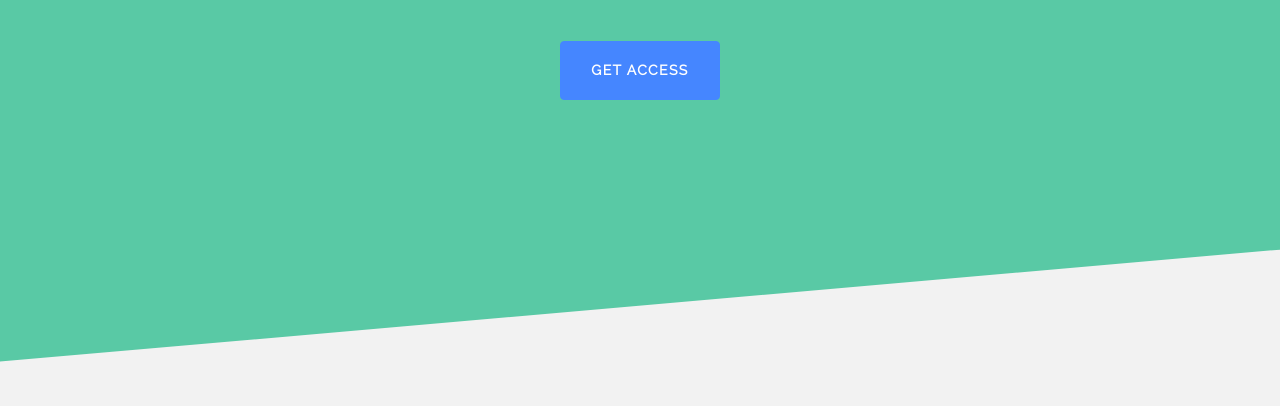
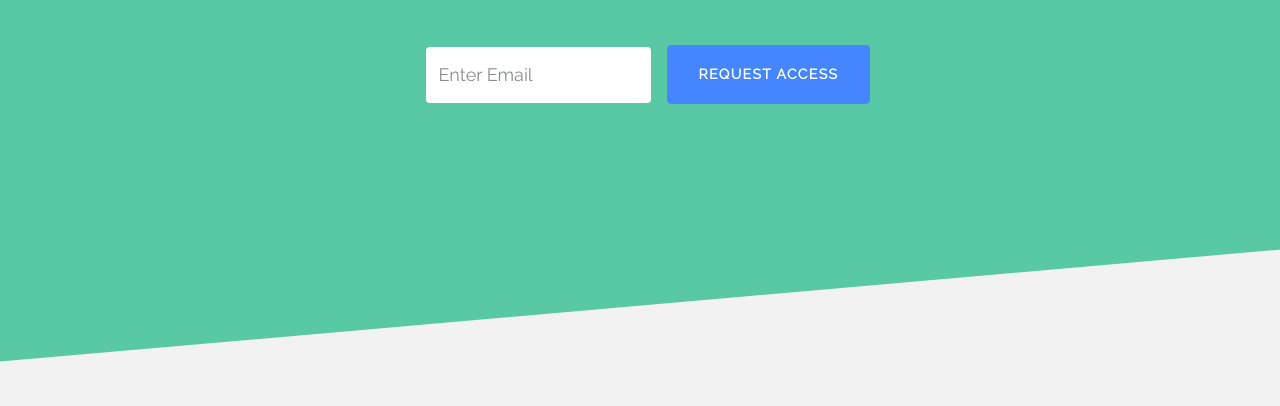
Before and after one commit to stuartsharpe11/cliq-landing-page, a plain HTML site: page index.html in a window 1280 px wide. Shown: the part 394-800 px from the top of the page. Drawn offline with Linux system fonts and the light colour scheme; some packages are replaced by stand-ins of ours; no server answers; files whose address does not match are found by name.

Commit message:
test features added to index

```diff
--- a/css/style.css
+++ b/css/style.css
@@ -238,9 +238,8 @@ h1, h2, h3, h4, h5,
 .form-control {
   border: none;
   height: 56px;
-  width: 200px;
   background: white !important;
-  color: white !important;
+  color: black !important;
   font-size: 18px; }
   .form-control:focus, .form-control:active {
     border: 1px solid white; }
--- a/index.html
+++ b/index.html
@@ -46,7 +46,13 @@
           <div class="col-md-10">
             <h1 class="ftco-heading ftco-animate">A CRM for Contract & Freelance Recruiters</h1>
             <h2 class="h5 ftco-subheading mb-5 ftco-animate">Your Network is Your Net Worth</h2>
-            <p><a href="https://github.com/stuartsharpe11" target="_blank" class="btn btn-primary ftco-animate">Get Access</a></p>
+            <form class="form-inline justify-content-center">
+              <div class="form-group mx-sm-3 mb-2">
+                <label for="exampleFormControlInput1"></label>
+                <input type="email" class="form-control" id="exampleFormControlInput1" placeholder="Enter Email">
+              </div>
+              <button type="submit" class="btn btn-primary mb-2">Request Access</button>
+            </form>
           </div>
         </div>
       </div>
```
Also changed, not shown: test-page.html (+1 -1 lines).
